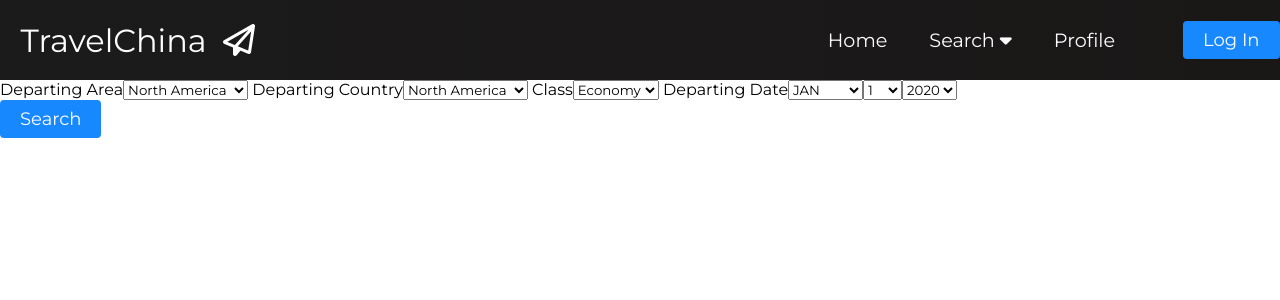
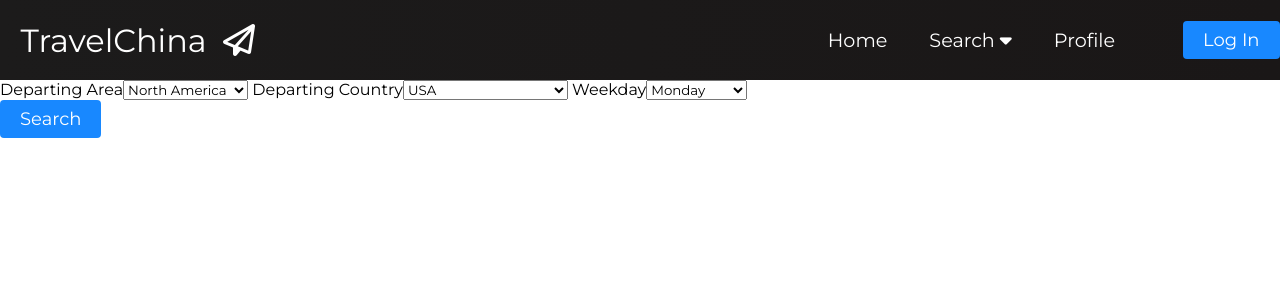
Before and after one commit to ashxzq/VacationHacker, a React (Create React App) app in the folder front-end/: page /searchbasic in a window 1280 px wide. Shown: the top 300 px of the page. Built offline with nearby package versions, Linux system fonts and the light colour scheme.

Commit message:
change basic/advanced search page selections

```diff
--- a/front-end/src/App.js
+++ b/front-end/src/App.js
@@ -9,7 +9,7 @@ import Profile from './components/pages/profile'
 import Home from './components/pages/home'
 import SearchMain from './components/pages/searchmain';
 import {SearchBasic} from './components/pages/searchbasic';
-import SearchAdvanced from './components/pages/searchadvanced';
+import {SearchAdvanced} from './components/pages/searchadvanced';
 import {Register} from './components/pages/register';
 
 
--- a/front-end/src/components/pages/searchadvanced.js
+++ b/front-end/src/components/pages/searchadvanced.js
@@ -1,11 +1,121 @@
+
+
 import React from 'react';
+import { ButtonGroup, Button, Row, Container, Col} from 'react-bootstrap';
+import Axios from 'axios'
 
-function SearchAdvanced() {
-    return (
-        <>
-        <h1 className='searchadvanced'> Search for flights + hotels here!</h1>
-    </>
-    );
+const base_url = 'http://localhost3001/'           //////change this
+
+export class SearchAdvanced extends React.Component {
+    constructor(props) {
+        super(props);
+        this.state = {
+            area : '',
+            country : '',
+            weekday : '',
+            preference: ''
+        }
+    }
+
+    changeHandler = (e) => {
+        e.preventDefault()
+        this.setState({
+            [e.target.name] : e.target.value,
+        })
+    }
+
+    login = e => {
+        e.preventDefault()
+        const {area, country, weekday,preference} = this.state
+        Axios.post(base_url + 'users/login', {                              //// change this
+            'basicsearch': {
+                'area' : area,
+                'country' : country,
+                'weekday' : weekday,
+                'preference' : preference
+            }
+        }).then((response)=> {
+            if (response.data.message){
+              console.log(response.data.message)
+            } else {
+                console.log(response);
+                this.setState({
+                    isRegistered: true //这里改成redirect到profile page & add cookies
+                })
+            }
+        });
+    }
+
+    render() {
+        return (
+            <div className='searchbasic-container'>
+                <div className='searchbasic Input'>
+                     <label> Departing Area</label>
+                     <select name='area' value = {this.state.area} placeholder='area' onChange={this.changeHandler}>
+                         <option value="North America">North America</option>
+                         <option value="East Asia">East Asia</option>
+                         <option value="South East Asia">South East Asia</option>
+                         <option value="Middle East">Middle East</option>
+                         <option value="Europe">Europe</option>
+                         <option value="Africa">Africa</option>
+                     </select>
+
+                     <label> Departing Country</label>
+                     <select name='country' value = {this.state.country} placeholder='country' onChange={this.changeHandler}>
+                        <option value="USA">USA</option>
+                        <option value="Canada">Canada</option>
+                        <option value="South Korea">South Korea</option>
+                        <option value="Japan">Japan</option>
+                        <option value="Malaysia">Malaysia</option>
+                        <option value="Cambodia">Cambodia</option>
+                        <option value="United Arab Emirates">United Arab Emirates</option>
+                        <option values="Qatar">Qatar</option>
+                        <option values="Saudi Arabia">Saudi Arabia</option>
+                        <option values="United Kingdom">United Kingdom</option>
+                        <option values="France">France</option>
+                        <option values="Germany">Germany</option>
+                        <option values="Netherlands">Netherlands</option>
+                        <option values="Switzerland">Switzerland</option>
+                        <option values="Finland">Finland</option>
+                        <option values="Belgium">Belgium</option>
+                        <option values="Portugal">Portugal</option>
+                        <option values="Denmark">Denmark</option>
+                        <option values="Sweden">Sweden</option>
+                        <option values="Spain">Spain</option>
+                        <option values="Austria">Austria</option>
+                        <option values="Greek">Greek</option>
+                        <option values="Belarus">Belarus</option>
+                        <option values="Turkey">Turkey</option>
+                        <option values="Italy">Italy</option>
+                        <option values="Poland">Poland</option>
+                        <option values="Russia">Russia</option>
+                        <option values="Ethiopia">Ethiopia</option>
+                        <option values="Egypt">Egypt</option>
+                        <option values="Kenya">Kenya</option>
+                     </select>
+
+                     <label> Weekday</label>
+                     <select name='weekday' value = {this.state.weekday} placeholder='weekday' onChange={this.changeHandler}>
+                         <option value="Monday">Monday</option>
+                         <option value="Tuesday">Tuesday</option>
+                         <option value="Wednesday">Wednesday</option>
+                         <option value="Thursday">Thursday</option>
+                         <option value="Friday">Friday</option>
+                         <option value="Saturday">Saturday</option>
+                         <option value="Sunday">Sunday</option>
+                     </select>
+
+                     <label> Sort By</label>
+                     <select name='preference' value = {this.state.preference} placeholder='preference' onChange={this.changeHandler}>
+                         <option value="price">Price</option>
+                         <option value="time">Time</option>
+                         <option value="distance">Distance</option>
+                     </select>
+                </div>
+                <div className='searchbutton'>
+                    <Button variant="outline-primary" onClick = {this.search}>Search</Button>
+                </div>
+            </div>
+         );
+    }
 }
-
-export default SearchAdvanced;
--- a/front-end/src/components/pages/searchbasic.js
+++ b/front-end/src/components/pages/searchbasic.js
@@ -10,10 +10,7 @@ export class SearchBasic extends React.Component {
         this.state = {
             area : '',
             country : '',
-            dateD : '',
-            dateM : '',
-            dateY : '',
-            fclass : '',
+            weekday : '',
         }
     }
 
@@ -26,15 +23,12 @@ export class SearchBasic extends React.Component {
 
     login = e => {
         e.preventDefault()
-        const {area, country, dateD, dateM, dateY, fclass} = this.state
+        const {area, country, weekday} = this.state
         Axios.post(base_url + 'users/login', {                              //// change this
             'basicsearch': {
                 'area' : area,
                 'country' : country,
-                'dateD' : dateD,
-                'dateM' : dateM,
-                'dateY' : dateY,
-                'fclass' : fclass
+                'weekday' : weekday
             }
         }).then((response)=> {
             if (response.data.message){
@@ -64,75 +58,49 @@ export class SearchBasic extends React.Component {
 
                      <label> Departing Country</label>
                      <select name='country' value = {this.state.country} placeholder='country' onChange={this.changeHandler}>
-                         <option value="North America">North America</option>
-                         <option value="East Asia">East Asia</option>
-                         <option value="South East Asia">South East Asia</option>
-                         <option value="Middle East">Middle East</option>
-                         <option value="Europe">Europe</option>
-                         <option value="Africa">Africa</option>
+                        <option value="USA">USA</option>
+                        <option value="Canada">Canada</option>
+                        <option value="South Korea">South Korea</option>
+                        <option value="Japan">Japan</option>
+                        <option value="Malaysia">Malaysia</option>
+                        <option value="Cambodia">Cambodia</option>
+                        <option value="United Arab Emirates">United Arab Emirates</option>
+                        <option values="Qatar">Qatar</option>
+                        <option values="Saudi Arabia">Saudi Arabia</option>
+                        <option values="United Kingdom">United Kingdom</option>
+                        <option values="France">France</option>
+                        <option values="Germany">Germany</option>
+                        <option values="Netherlands">Netherlands</option>
+                        <option values="Switzerland">Switzerland</option>
+                        <option values="Finland">Finland</option>
+                        <option values="Belgium">Belgium</option>
+                        <option values="Portugal">Portugal</option>
+                        <option values="Denmark">Denmark</option>
+                        <option values="Sweden">Sweden</option>
+                        <option values="Spain">Spain</option>
+                        <option values="Austria">Austria</option>
+                        <option values="Greek">Greek</option>
+                        <option values="Belarus">Belarus</option>
+                        <option values="Turkey">Turkey</option>
+                        <option values="Italy">Italy</option>
+                        <option values="Poland">Poland</option>
+                        <option values="Russia">Russia</option>
+                        <option values="Ethiopia">Ethiopia</option>
+                        <option values="Egypt">Egypt</option>
+                        <option values="Kenya">Kenya</option>
                      </select>
 
-                     <label> Class</label>
-                     <select name='fclass' value = {this.state.fclass} placeholder='fclass' onChange={this.changeHandler}>
-                         <option value="economy">Economy</option>
-                         <option value="business">Business</option>
-                         <option value="first">First</option>
+                     <label> Weekday</label>
+                     <select name='weekday' value = {this.state.weekday} placeholder='weekday' onChange={this.changeHandler}>
+                         <option value="Monday">Monday</option>
+                         <option value="Tuesday">Tuesday</option>
+                         <option value="Wednesday">Wednesday</option>
+                         <option value="Thursday">Thursday</option>
+                         <option value="Friday">Friday</option>
+                         <option value="Saturday">Saturday</option>
+                         <option value="Sunday">Sunday</option>
                      </select>
 
-                     <label> Departing Date</label>
-                     <select name='dateM' value = {this.state.dateM} placeholder='dateM' onChange={this.changeHandler}>
-                         <option value="JAN">JAN</option>
-                         <option value="FEB">FEB</option>
-                         <option value="MARCH">MARCH</option>
-                         <option value="APR">APR</option>
-                         <option value="MAY">MAY</option>
-                         <option value="JUN">JUN</option>
-                         <option value="JUL">JUL</option>
-                         <option value="AUG">AUG</option>
-                         <option value="SEP">SEP</option>
-                         <option value="OCT">OCT</option>
-                         <option value="NOV">NOV</option>
-                         <option value="DEC">DEC</option>
-                     </select>
-                     <select name='dateD' value = {this.state.dateD} placeholder='dateD' onChange={this.changeHandler}>
-                         <option value="1">1</option>
-                         <option value="2">2</option>
-                         <option value="3">3</option>
-                         <option value="4">4</option>
-                         <option value="5">5</option>
-                         <option value="6">6</option>
-                         <option value="7">7</option>
-                         <option value="8">8</option>
-                         <option value="9">9</option>
-                         <option value="10">10</option>
-                         <option value="11">11</option>
-                         <option value="12">12</option>
-                         <option value="13">13</option>
-                         <option value="14">14</option>
-                         <option value="15">15</option>
-                         <option value="16">16</option>
-                         <option value="17">17</option>
-                         <option value="18">18</option>
-                         <option value="19">19</option>
-                         <option value="20">20</option>
-                         <option value="21">21</option>
-                         <option value="22">22</option>
-                         <option value="23">23</option>
-                         <option value="24">24</option>
-                         <option value="25">25</option>
-                         <option value="26">26</option>
-                         <option value="27">27</option>
-                         <option value="28">28</option>
-                         <option value="29">29</option>
-                         <option value="30">30</option>
-                         <option value="31">31</option>
-
-                     </select>
-                     <select name='dateY' value = {this.state.dateY} placeholder='dateY' onChange={this.changeHandler}>
-                         <option value="2020">2020</option>
-                         <option value="2021">2021</option>
-                         <option value="2022">2022</option>
-                     </select>
                 </div>
                 <div className='searchbutton'>
                     <Button variant="outline-primary" onClick = {this.search}>Search</Button>
--- a/front-end/src/components/pages/searchmain.js
+++ b/front-end/src/components/pages/searchmain.js
@@ -9,7 +9,7 @@ function SearchMain() {
             <Link to='searchbasic'>
                 <Button>Basic</Button>
             </Link>
-            <h1>find flights based on your location</h1>
+            <h1>find and save flights based on your preferences</h1>
             <Link to='searchadvanced'>
                 <Button>Advanced</Button>
             </Link>
```
